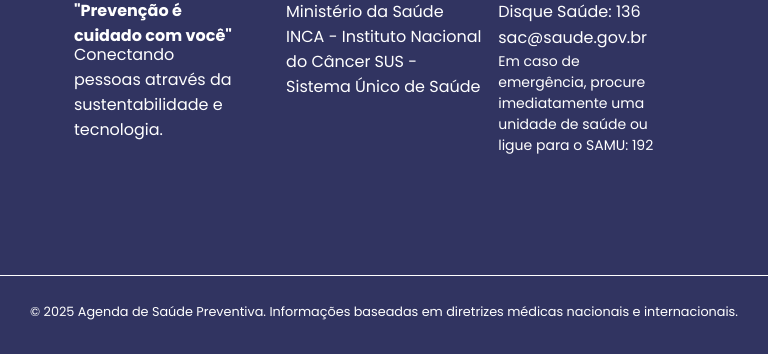
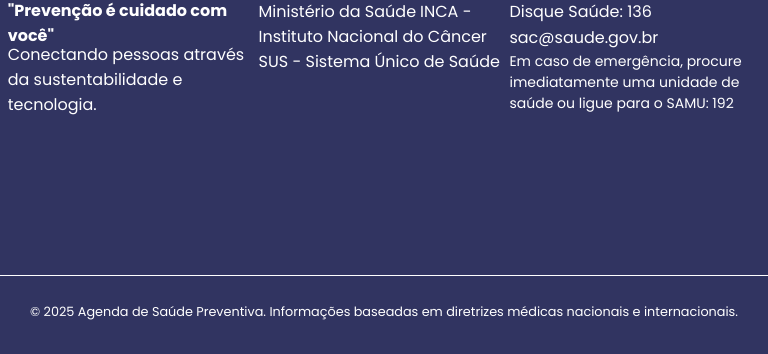
Before and after one commit to RogerCorb/vivabem, a plain HTML site: page index.html in a window 768 px wide. Shown: the part 5495-5849 px from the top of the page. Drawn offline with Linux system fonts and the light colour scheme; a web font is replaced by a local one.

Commit message:
article rodape

```diff
--- a/style.scss
+++ b/style.scss
@@ -470,6 +470,18 @@ header {
   header {
     background-image: url("");
   }
+  .rodape {
+    .artigosRodape {
+      width: 98%;
+      article {
+        width: 45%;
+        h5,
+        p {
+          width: 100%;
+        }
+      }
+    }
+  }
 }
 
 @media (min-width: 201px) and (max-width: 500px) {
```
Also changed, not shown: style.css, 1 other file.
